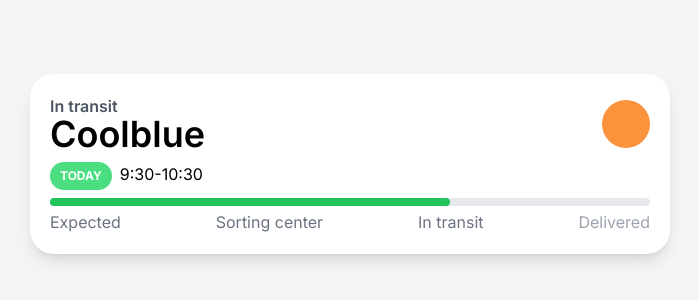
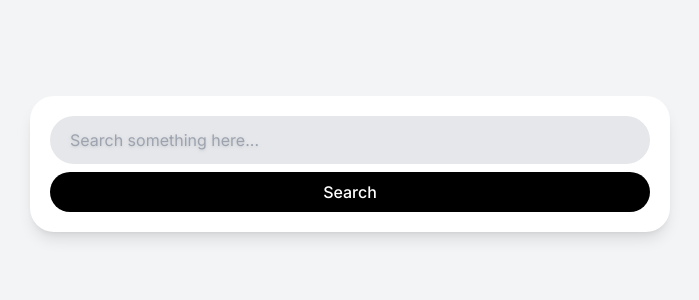
Before and after one commit to lonely-wolf-howl/next.js-carrot-market, a Next.js app: page / in a window 1280 px wide. Shown: the part 236-536 px from the top of the page, without its empty margins (290-989 px from the left). Built offline with nearby package versions, Linux system fonts and the light colour scheme.

Commit message:
feat. 인풋에 다양한 모디파이어 적용해봄.

```diff
--- a/app/page.tsx
+++ b/app/page.tsx
@@ -1,34 +1,23 @@
 export default function Home() {
   return (
-    <main className="bg-gray-100 h-screen flex items-center justify-center p-5 dark:bg-gray-900">
-      <div className="bg-white w-full shadow-lg p-5 rounded-3xl max-w-screen-sm dark:bg-gray-700 dark:shadow-xl">
-        <div className="flex justify-between items-center">
-          <div className="flex flex-col">
-            <span className="text-gray-600 font-semibold -mb-1 dark:text-gray-300">
-              In transit
-            </span>
-            <span className="text-4xl font-semibold dark:text-white">
-              Coolblue
-            </span>
-          </div>
-          <div className="size-12 bg-orange-400 rounded-full" />
-        </div>
-        <div className="my-2 flex items-start gap-2">
-          <span className="bg-green-400 text-white uppercase px-2.5 py-1.5 text-xs font-bold rounded-full transition hover:bg-green-500 hover:scale-110">
-            Today
-          </span>
-          <span className="dark:text-gray-100">9:30-10:30</span>
-        </div>
-        <div className="relative">
-          <div className="bg-gray-200 absolute rounded-full w-full h-2" />
-          <div className="bg-green-500 absolute rounded-full w-2/3 h-2" />
-        </div>
-        <div className="flex justify-between items-center mt-5 text-gray-500 dark:text-gray-300">
-          <span>Expected</span>
-          <span>Sorting center</span>
-          <span>In transit</span>
-          <span className="text-gray-400 dark:text-gray-500">Delivered</span>
-        </div>
+    <main className="bg-gray-100 h-screen flex items-center justify-center p-5">
+      <div
+        className="bg-white w-full shadow-lg p-5 rounded-3xl
+      max-w-screen-sm flex flex-col gap-2"
+      >
+        <input
+          type="text"
+          placeholder="Search something here..."
+          className="w-full rounded-full h-12 bg-gray-200 pl-5
+          outline-none ring ring-transparent focus:ring-orange-500 focus:ring-offset-2
+          transition-shadow placeholder:drop-shadow"
+        />
+        <button
+          className="bg-black text-white py-2 rounded-full
+         active:scale-90 outline-none transition-transform font-medium"
+        >
+          Search
+        </button>
       </div>
     </main>
   );
```
